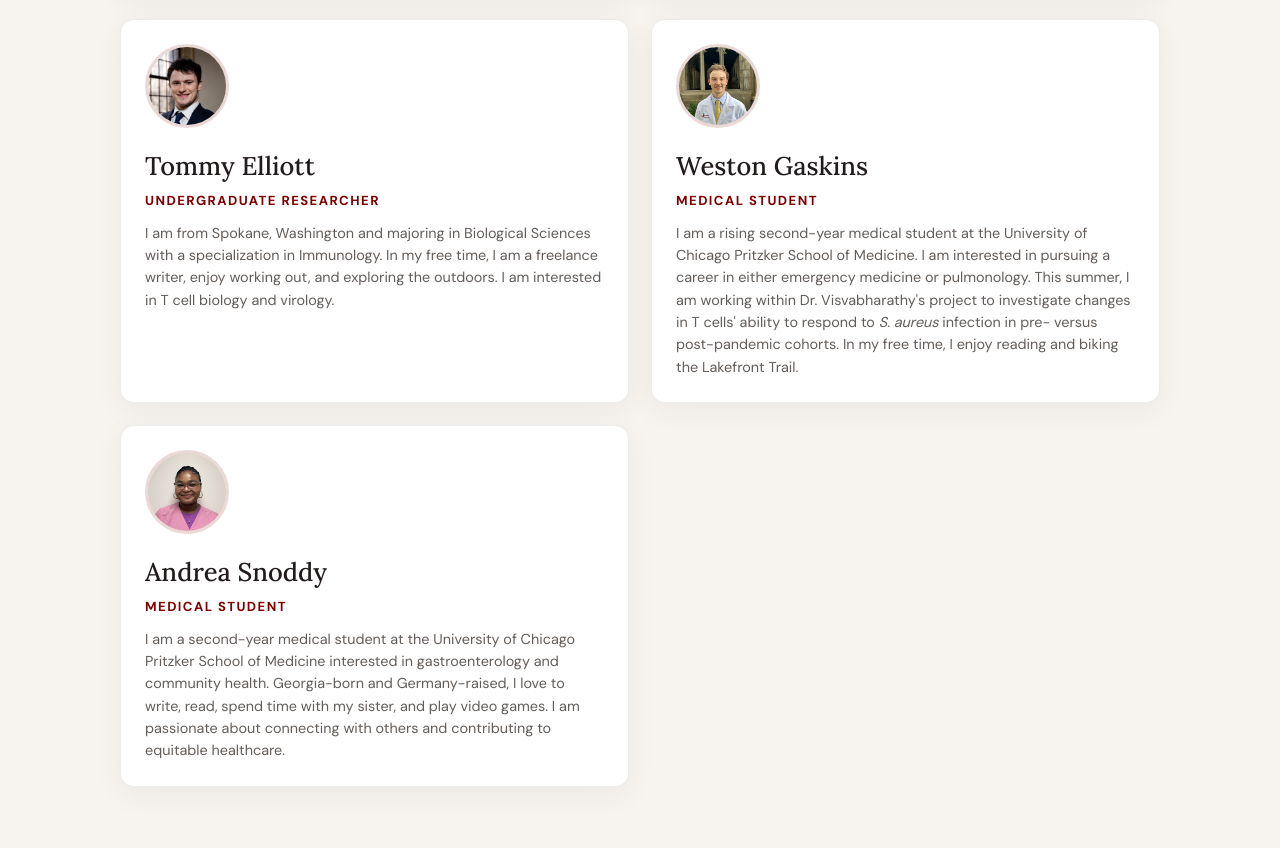
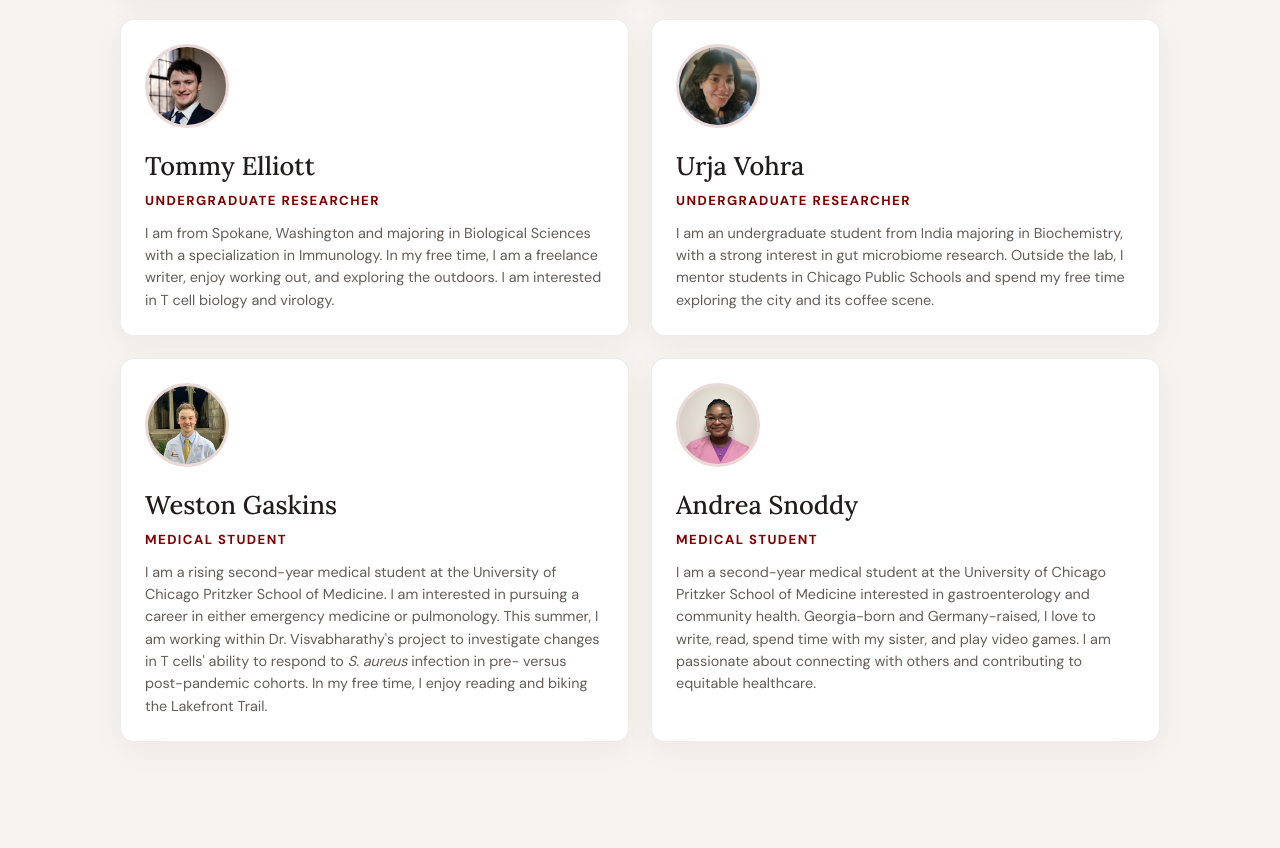
Before and after one commit to avglab/avglab.github.io, a plain HTML site: page index.html in a window 1280 px wide. Shown: the part 5676-6524 px from the top of the page. Drawn offline with Linux system fonts and the light colour scheme.

Commit message:
adding urja's bio to the main page

```diff
--- a/index.html
+++ b/index.html
@@ -301,6 +301,12 @@
               <p class="member-bio">I am from Spokane, Washington and majoring in Biological Sciences with a specialization in Immunology. In my free time, I am a freelance writer, enjoy working out, and exploring the outdoors. I am interested in T cell biology and virology.</p>
             </article>
             <article class="member-card reveal">
+              <img class="avatar avatar-img" src="Lab Website Materials/Headshots/Urja Headshot Upright.jpg" alt="Urja Vohra">
+              <h3>Urja Vohra</h3>
+              <p class="person-title">Undergraduate Researcher</p>
+              <p class="member-bio">I am an undergraduate student from India majoring in Biochemistry, with a strong interest in gut microbiome research. Outside the lab, I mentor students in Chicago Public Schools and spend my free time exploring the city and its coffee scene.</p>
+            </article>
+            <article class="member-card reveal">
               <img class="avatar avatar-img" src="Lab Website Materials/Headshots/Weston Headshot.jpg" alt="Weston Gaskins">
               <h3>Weston Gaskins</h3>
               <p class="person-title">Medical Student</p>
```
Also changed, not shown: Lab Website Materials/Headshots/Urja Headshot Upright.jpg (added), Lab Website Materials/Headshots/Urja Headshot.jpeg (added).
